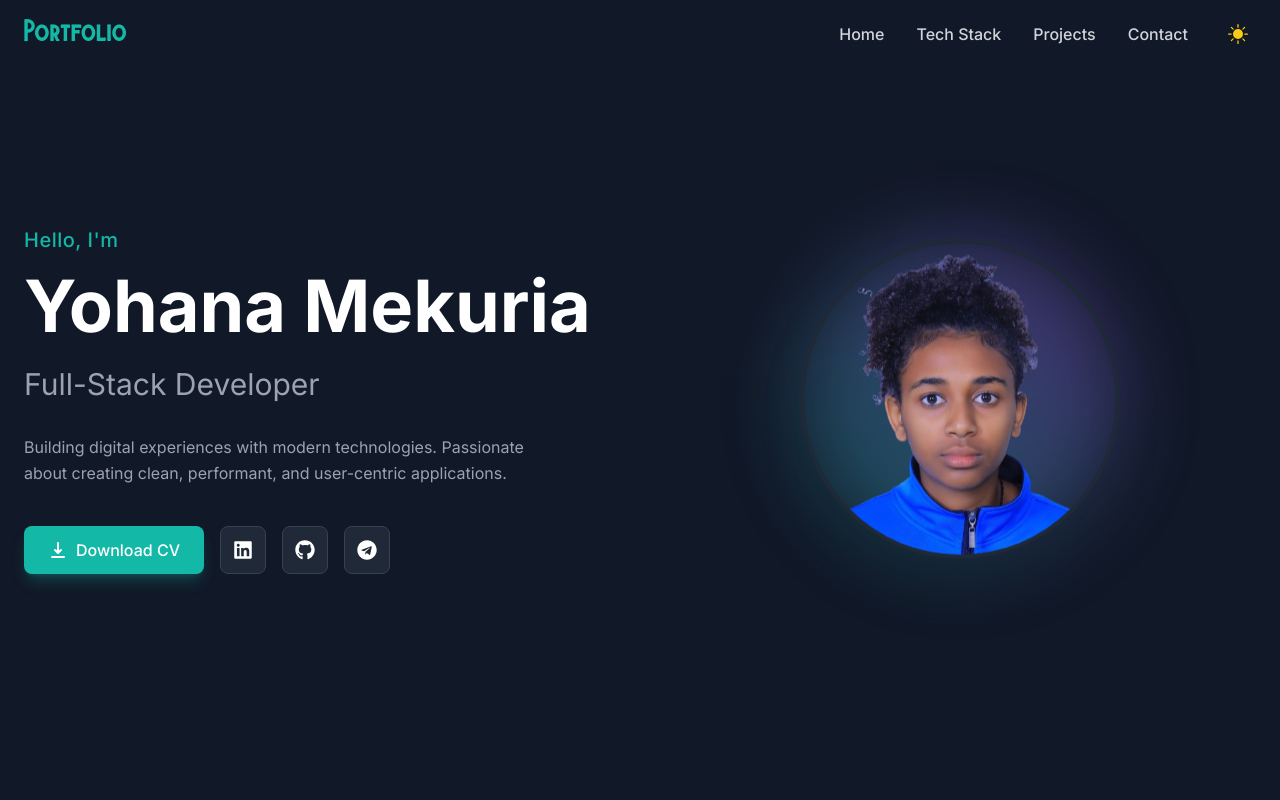
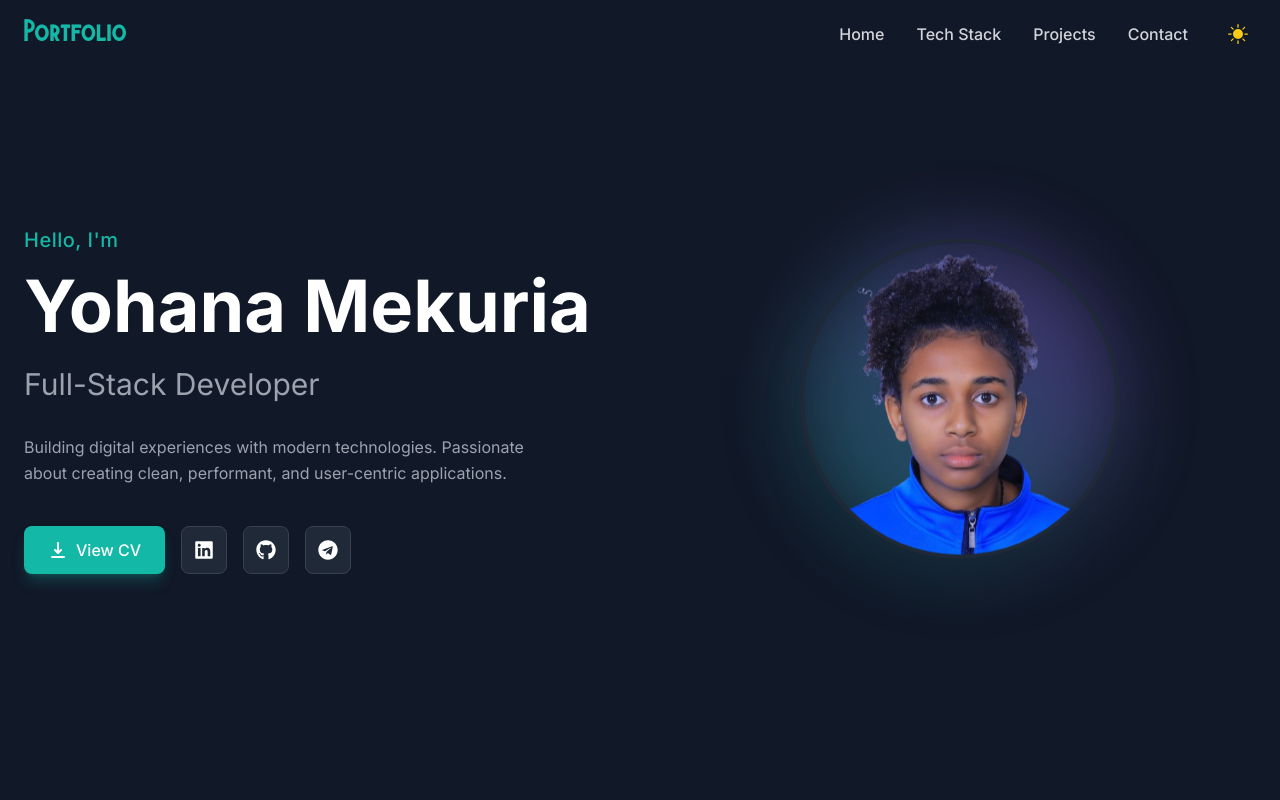
Before and after one commit to Yohanamtesfaye/Portfolio, a React (Vite) app: page / in a window 1280 px wide. Shown: the top 800 px of the page. Built offline with nearby package versions, Linux system fonts and the light colour scheme.

Commit message:
update small comments

```diff
--- a/src/components/sections/Contact.jsx
+++ b/src/components/sections/Contact.jsx
@@ -33,7 +33,7 @@ const Contact = () => {
         <Section id="contact" className="bg-white dark:bg-dark-lighter">
             <div className="max-w-4xl mx-auto">
                 <div className="text-center mb-16">
-                    <h2 className="text-3xl md:text-4xl font-bold mb-4">Get In Touch</h2>
+                    <h2 className="text-3xl dark:text-white md:text-4xl font-bold mb-4">Get In Touch</h2>
                     <p className="text-gray-600 dark:text-gray-400">
                         Have a project in mind or want to say hi? I'd love to hear from you.
                     </p>
--- a/src/components/sections/Hero.jsx
+++ b/src/components/sections/Hero.jsx
@@ -60,8 +60,9 @@ const Hero = () => {
                         transition={{ duration: 0.5, delay: 0.4 }}
                         className="flex flex-col sm:flex-row gap-4 justify-center md:justify-start"
                     >
-                        <Button href={resume} target="_blank" icon={HiDownload}>
-                            Download CV
+
+                        <Button href="https://flowcv.com/resume/l8iituowsl" target="_blank" icon={HiDownload}>
+                            View CV
                         </Button>
                         <div className="flex gap-4">
                             {socialLinks.map((social, index) => (
```
